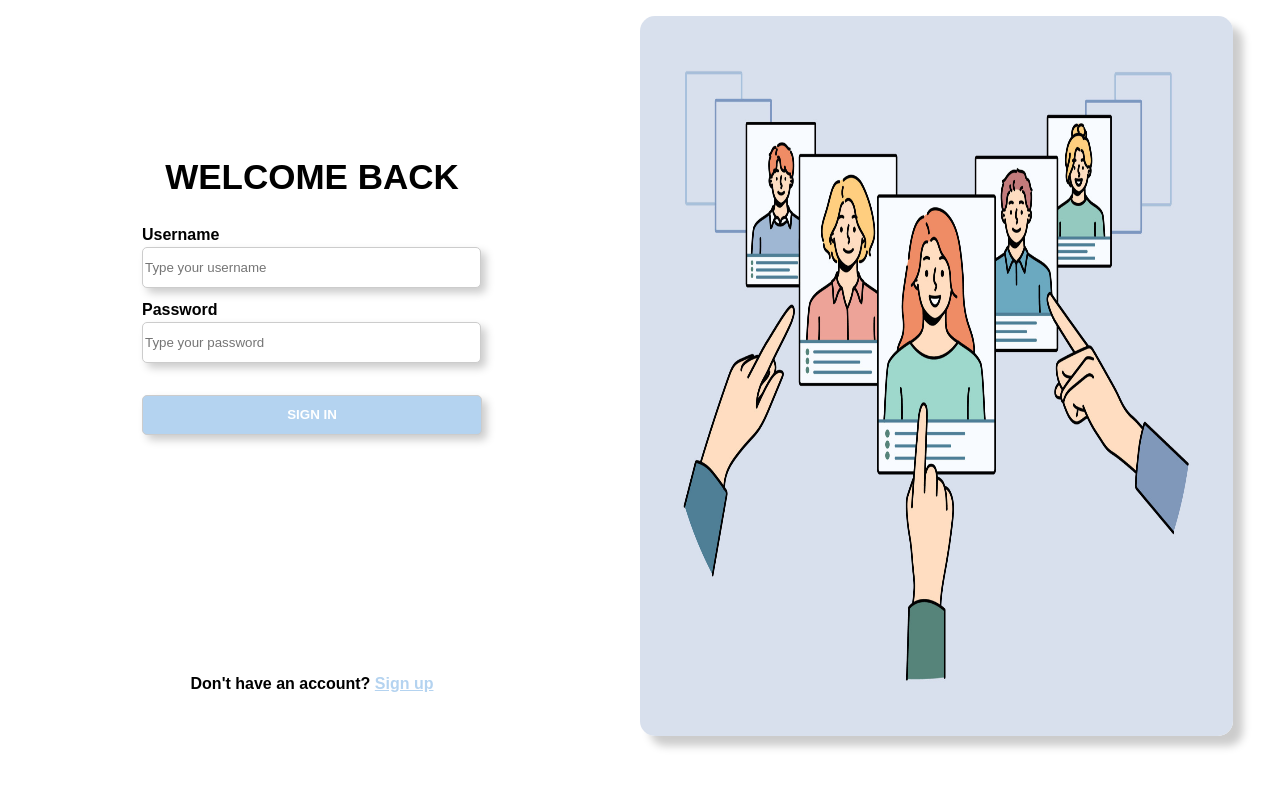
After one commit to khoatruong19/cv-website, a PHP site: page /login in a window 1280 px wide. The commit adds this page. Run offline with PHP 8.4, Linux system fonts and the light colour scheme.

Commit message:
update login page

```diff
--- a/css/global.css
+++ b/css/global.css
@@ -1,3 +1,7 @@
 body{
-    background: lightgray;
+    background: white;
+    margin:0;
+    padding:0;
+    font-family: Arial, Helvetica, sans-serif;
+
 }
--- /dev/null
+++ b/css/login.css
@@ -0,0 +1,66 @@
+.login{
+    width:100%;
+    height:100%;
+    display: flex;
+}
+.login .container{
+    height:100%;
+    width:50%;
+    text-align: center;
+    margin-top:8em;
+}
+.login .container h1{
+    font-size: 35px;
+}
+.login .container h4 a{
+    color:#B4D3F0;
+}
+.login .container p{
+    margin:0;
+    margin-top:-1em;
+}
+.login .container .login_form{
+    text-align: left;
+    width:100%;
+    margin:0 0%;
+    display: flex;
+    justify-content: center;
+    margin-bottom:15em;
+}
+.login .container .login_form input{
+    width:25em;
+    height:2.8em;
+    border-radius: 5px;
+    border:solid 1px #cccccc;
+    box-shadow: 5px 5px 8px #cccccc;
+    margin-bottom:1em;
+    margin-top:.2em;
+}
+.login .container .login_form label{
+    font-weight:600;
+}
+.login .container .login_form button{
+    width:25.5em;
+    height:3em;
+    border-radius: 5px;
+    border:solid 1px #cccccc;
+    box-shadow: 5px 5px 8px #cccccc;
+    background-color: #B4D3F0;
+    color:white;
+    font-weight: bold;
+}
+
+
+
+
+.login .image{
+    height:45em;
+    width:50%;
+    padding:1em;
+}
+.login .image img{
+    height:100%;
+    width:95%;
+    border-radius: 15px;
+    box-shadow: 10px 10px 8px #cccccc;
+}
--- a/index.php
+++ b/index.php
@@ -5,5 +5,9 @@ require __DIR__ . '/router.php';
 Route::add('/', function() {
     require __DIR__ . '/pages/home.php';
 });
+Route::add('/login', function() {
+    require __DIR__ . '/pages/login.php';
+});
+
 
 Route::submit();
--- a/pages/components/header.php
+++ b/pages/components/header.php
@@ -11,6 +11,8 @@
 
   <link rel="stylesheet" href="../../css/global.css">
   <link rel="stylesheet" href="../../css/home.css">
+  <link rel="stylesheet" href="../../css/login.css">
+
 
 </head>
 
--- /dev/null
+++ b/pages/login.php
@@ -0,0 +1,83 @@
+<?php
+require __DIR__ . '/components/header.php';
+?>
+
+<?php
+// Start the session
+session_start();
+
+// Check if the user is already logged in, then redirect to home page
+if (isset($_SESSION['username'])) {
+    header('Location: /');
+    exit;
+}
+
+// Set the error message to be empty
+$errorMessage = '';
+
+// Check if the login form has been submitted
+if (isset($_POST['login_btn'])) {
+    // Get the username and password from the form
+    $username = $_POST['name'];
+    $password = $_POST['password'];
+
+    // Validate the username and password
+    if (strlen($username) < 1 || strlen($password) < 8 || !ctype_alpha(substr($username, 0, 1))) {
+        $errorMessage = 'Invalid username or password.';
+    } else {
+        // Connect to the database
+        $conn = mysqli_connect('localhost', 'root', '', 'CV');
+
+        // Check if the connection was successful
+        if (!$conn) {
+            die('Failed to connect to database');
+        }
+
+        // Sanitize the username and password to prevent SQL injection
+        $username = mysqli_real_escape_string($conn, $username);
+        $password = mysqli_real_escape_string($conn, $password);
+
+        // Query the database to authenticate the user
+        $query = "SELECT * FROM users WHERE name='$username' AND password='$password'";
+        $result = mysqli_query($conn, $query);
+
+        // Check if the query was successful and if the user exists
+        if (mysqli_num_rows($result) == 1) {
+            // The user is authenticated, so set the session variables and redirect to home page
+            $_SESSION['username'] = $username;
+            header('Location: /');
+            exit;
+        } else {
+            $errorMessage = 'Invalid username or password.';
+        }
+    }
+}
+?>
+
+<section>
+    <div class="login">
+        <div class="container">
+            <h1>WELCOME BACK</h1>
+            <div class="login_form">
+                <form method="post">
+                    <label for="name">Username</label><br>
+                    <input type="text" id="name" name="name" placeholder="Type your username" required><br>
+                    <label for="password">Password</label><br>
+                    <input type="password" id="password" name="password" placeholder="Type your password" required><br><br>
+                    <?php if ($errorMessage !== '') : ?>
+                        <p style="color:red;"><?php echo $errorMessage; ?></p>
+                    <?php endif; ?>
+                    <button type="submit" name="login_btn">SIGN IN</button>
+                </form>
+            </div>
+            <h4>Don't have an account? <a href="#">Sign up</a></h4>
+        </div>
+        <div class="image">
+            <img src="../images/CV.jpg" alt="">
+        </div>
+    </div>
+</section>
+
+
+</body>
+</html>
```
Also changed, not shown: js/login.js (added, +17 -0 lines), images/CV.jpg (added).
